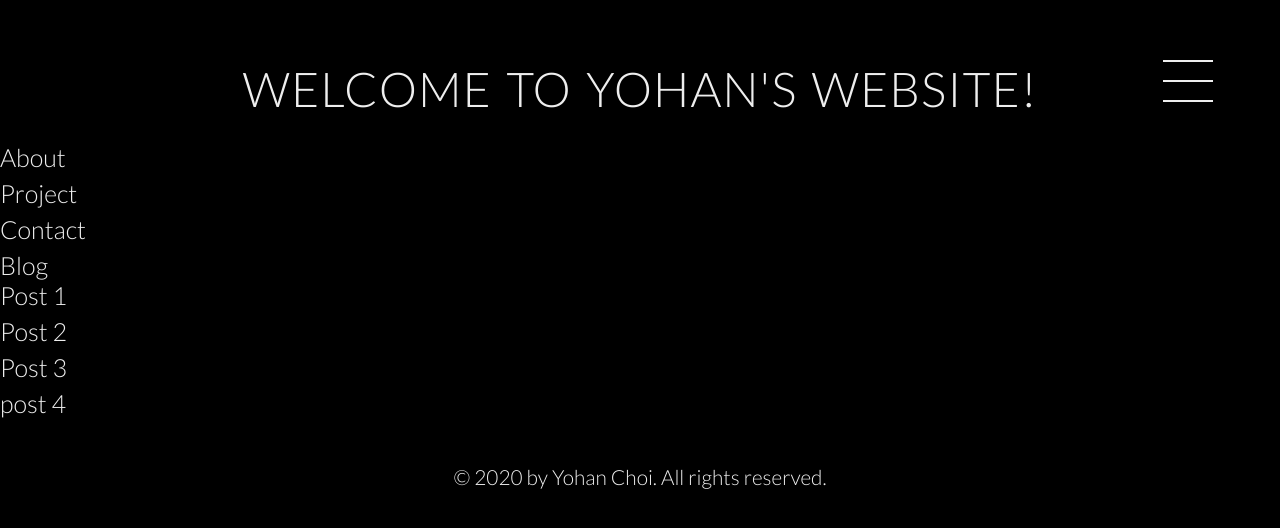
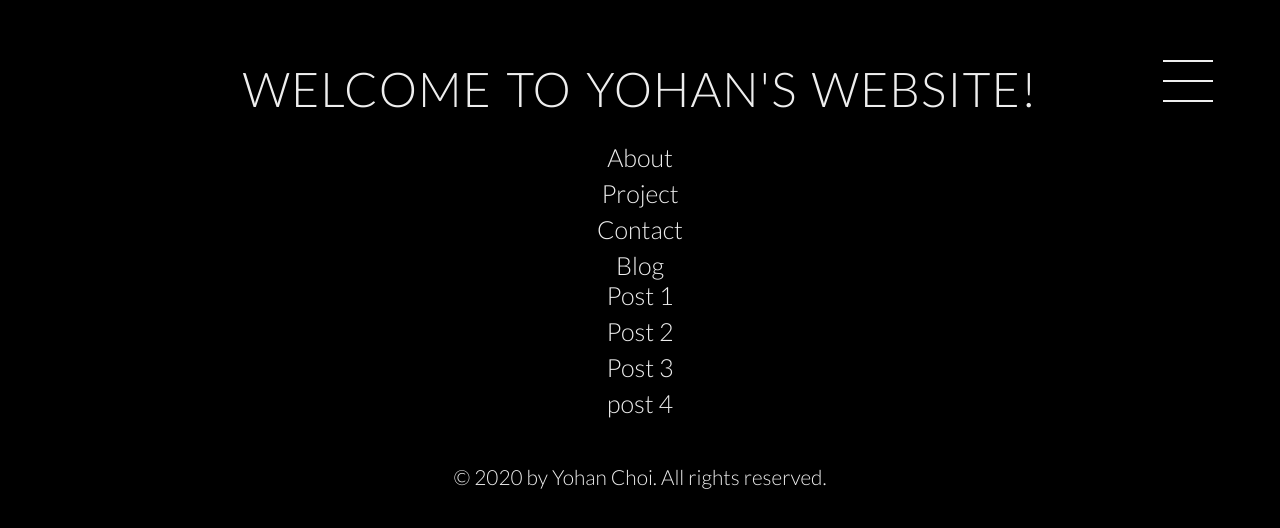
Before and after one commit to cyh0968/portfolio-website, a Next.js app: page / in a window 1280 px wide. Shown: the top 528 px of the page. Built offline with nearby package versions, Linux system fonts and the light colour scheme.

Commit message:
updated homepage style

```diff
--- a/components/layout/layout.component.jsx
+++ b/components/layout/layout.component.jsx
@@ -1,4 +1,4 @@
-import styles from './layout.module.sass';
+import styles from './layout.module.scss';
 import { Header } from './header';
 import { Footer } from './footer';
 
@@ -6,7 +6,7 @@ function Layout({ children }) {
     return (
         <div>
             <Header></Header>
-            <main>{children}</main>
+            <main className={styles.main}>{children}</main>
             <Footer></Footer>
         </div>
     );
--- /dev/null
+++ b/components/layout/layout.module.scss
@@ -0,0 +1,5 @@
+.main {
+    display: flexbox;
+    flex-direction: column;
+    justify-content: center;
+}
--- a/pages/index.jsx
+++ b/pages/index.jsx
@@ -1,11 +1,13 @@
+import styles from './index.module.scss';
 import utilStyles from '../styles/utils.module.scss';
 import { Layout } from '../components/layout';
 
 function Homepage() {
     return (
         <Layout>
-            <div>
+            <div className={styles.container}>
                 <h1 className={utilStyles.heading2Xl}>Welcome to Yohan's website!</h1>
+
                 <ul>
                     <li>About</li>
                     <li>Project</li>
--- /dev/null
+++ b/pages/index.module.scss
@@ -0,0 +1,6 @@
+.container {
+    display: flexbox;
+    flex-direction: column;
+    justify-content: center;
+    text-align: center;
+}
```
Also changed, not shown: components/layout/layout.module.sass (deleted).
